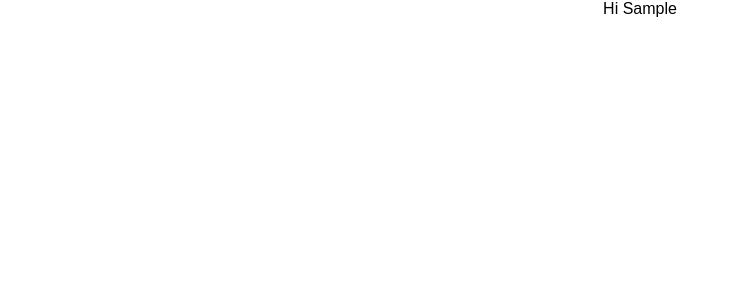
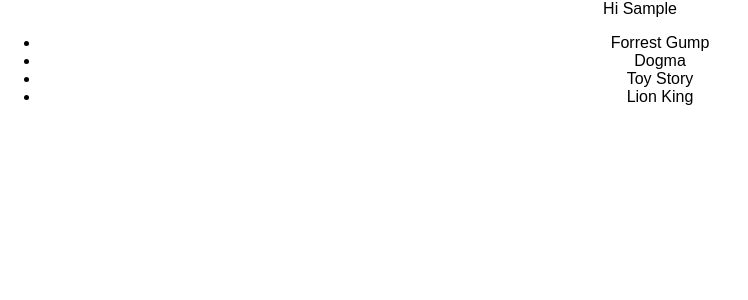
Before and after one commit to hanna2895/react-movie-todo, a React (Create React App) app: page / in a window 1280 px wide. Both pictures are taken after typing "Sample" into the empty fields and a click on the button "Submit". Shown: the top 300 px of the page, without its empty margins (0-748 px from the left). Built offline with nearby package versions, Linux system fonts and the light colour scheme.

Commit message:
rendered list of movies on the movie list page

```diff
--- a/src/MovieContainer/index.js
+++ b/src/MovieContainer/index.js
@@ -1,9 +1,19 @@
 import React, { Component } from 'react';
+import MovieList from "../MovieList"
 
 class MovieContainer extends Component {
+	constructor() {
+		super();
+		this.state = {
+			movies: ['Forrest Gump', 'Dogma', 'Toy Story', "Lion King"]
+		}
+	}
 	render() {
 		return (
-			<span>Hi {this.props.username} </span>
+			<div>
+				<span>Hi {this.props.username} </span>
+				<MovieList movies={this.state.movies}/>
+			</div>
 			)
 	}
 }
--- /dev/null
+++ b/src/MovieList/index.js
@@ -0,0 +1,15 @@
+import React from 'react';
+
+const MovieList = (props) => {
+	const movieList = props.movies.map((movie, i) => {
+		return <li key={i}>{movie}</li>
+	})
+
+		return (
+			<ul>
+				{movieList}
+			</ul>
+			)
+}
+
+export default MovieList;
```
Also changed, not shown: src/MovieList/style.css (added), 1 other file (tests, documents, lock files or other folders).
